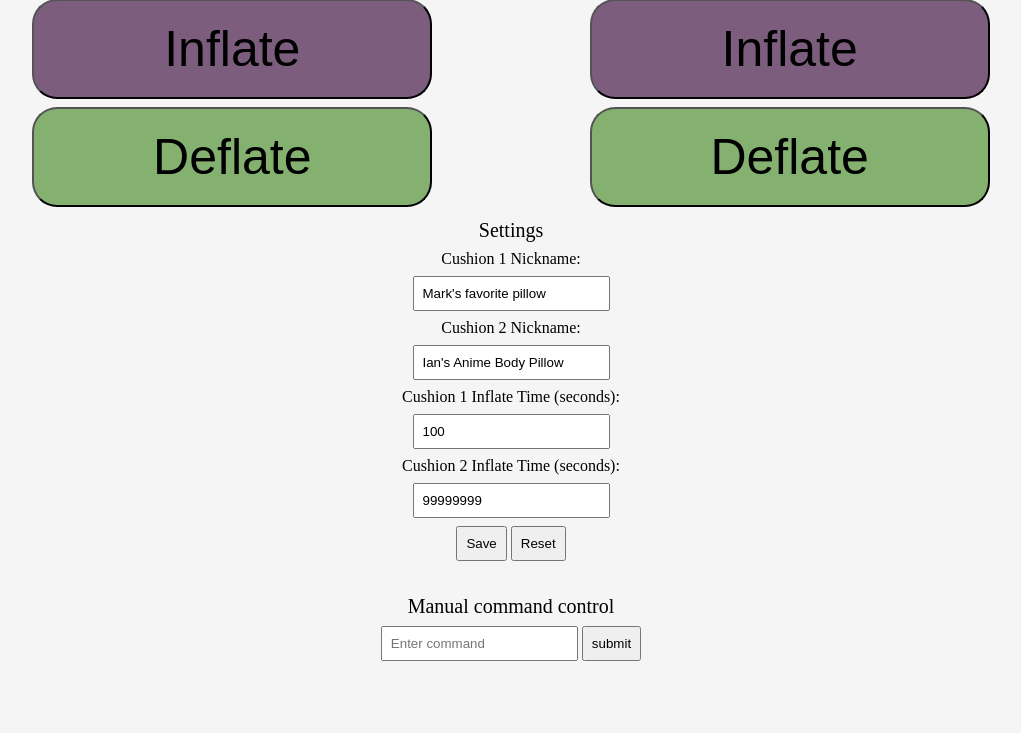
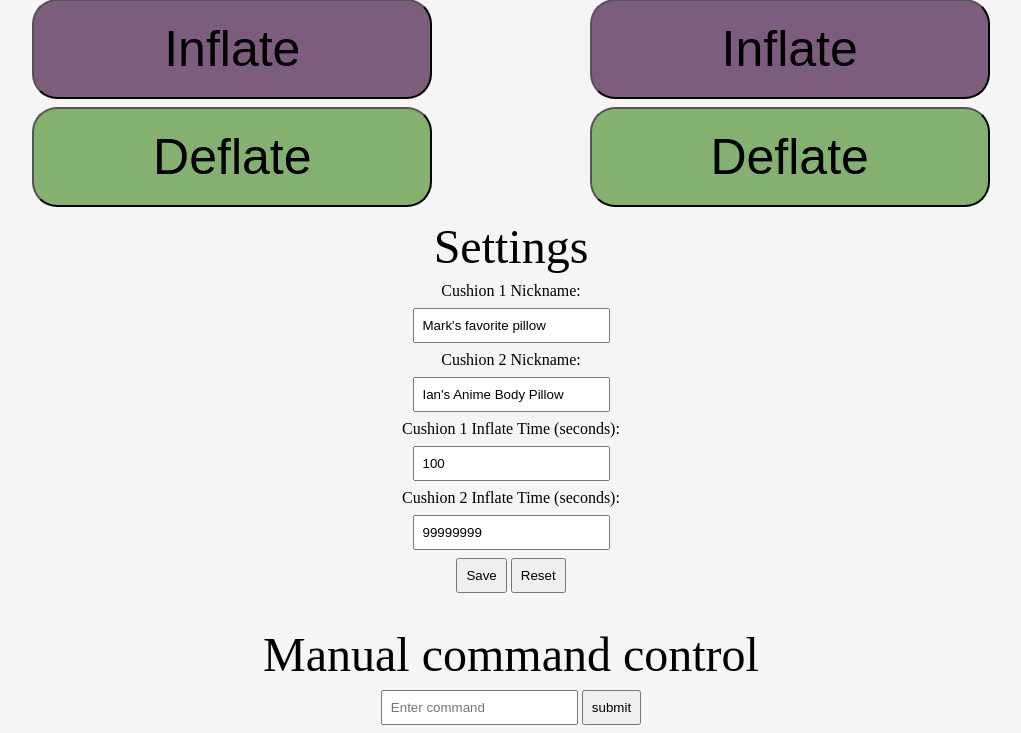
Before and after one commit to MTUHIDE/PillowTalk, a Flask app: page / in a window 1280 px wide. Shown: the part 129-862 px from the top of the page, without its empty margins (129-1150 px from the left). Before the commit the page ends 790 px from the top, so only its background shows below. Run offline with Flask 2, Linux system fonts and the light colour scheme.

Commit message:
Changed font size, fixed comment

```diff
--- a/pillowtalk/static/index.css
+++ b/pillowtalk/static/index.css
@@ -1,5 +1,5 @@
 .title {
-	font-size: 1.25em;
+	font-size: 3em;
 }
 
 .subtitle {
@@ -121,5 +121,5 @@ div{
 	background-color:rgb(132, 177, 112);
 	height: 100px;
 	width: 400px;
-	font-size: 50px; */
-}
+	font-size: 50px;
+} */
```
